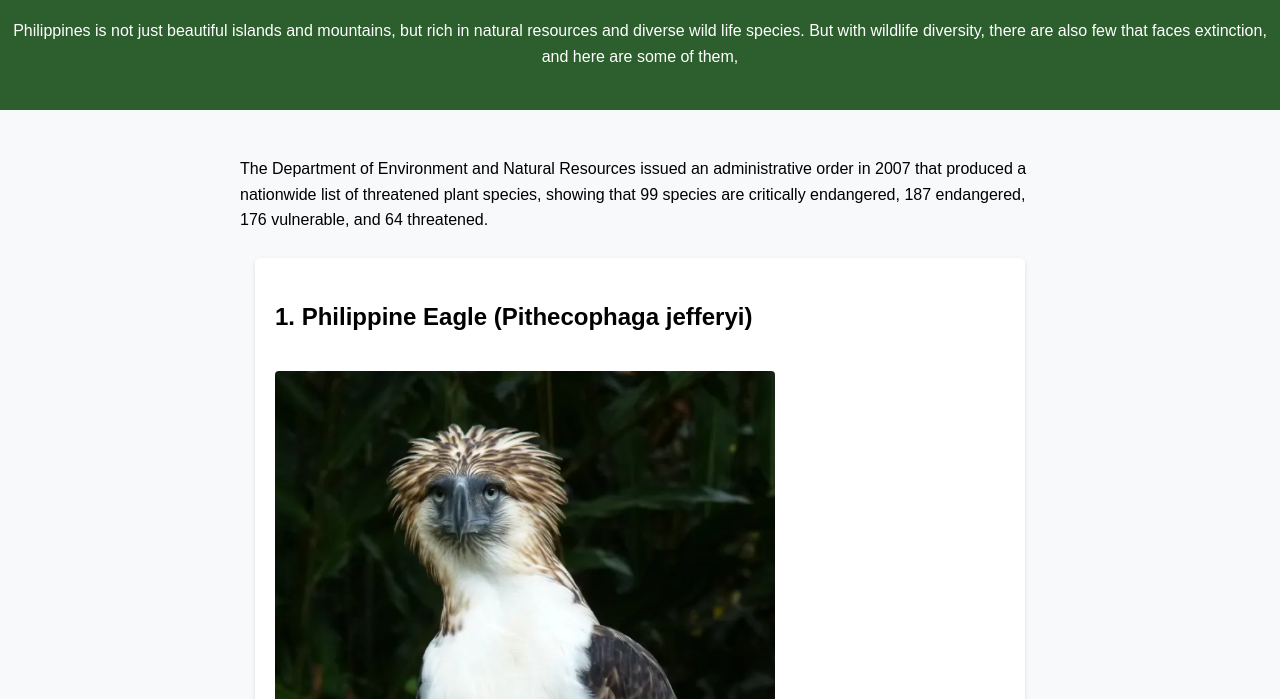
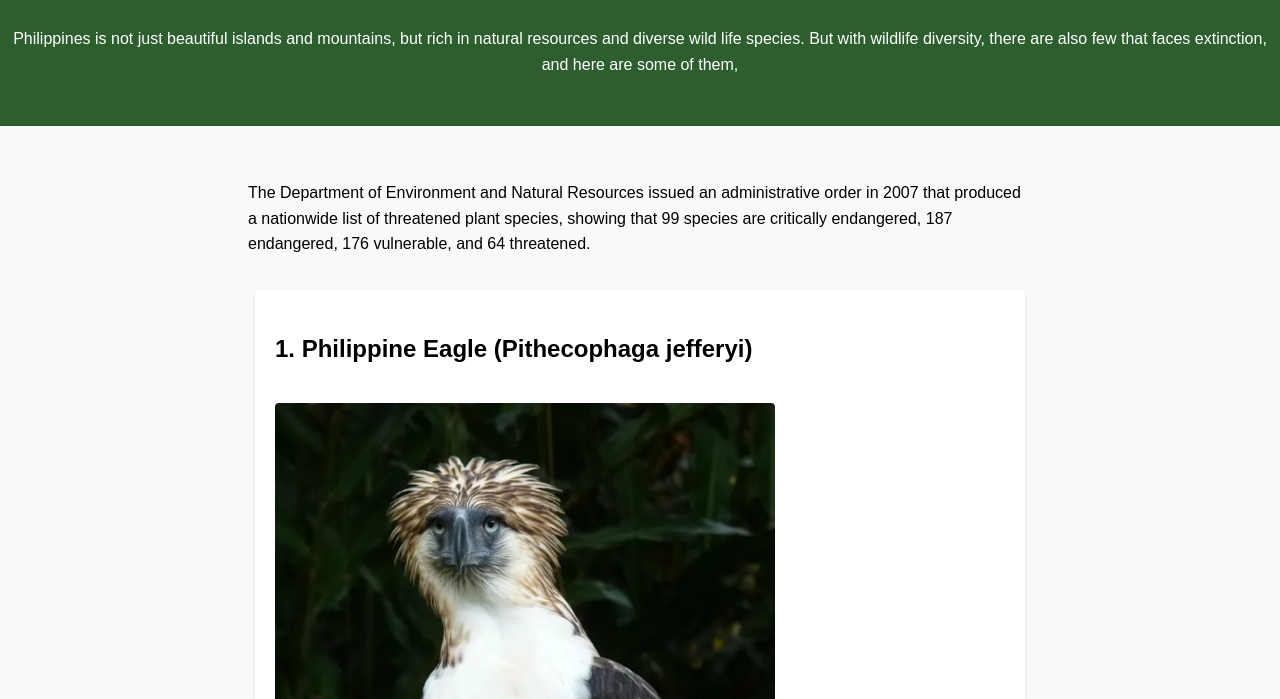
Before and after one commit to miggy06/EndangeredSpecies, a plain HTML site: page index.html in a window 1280 px wide. Shown: the part 101-800 px from the top of the page. Drawn offline with Linux system fonts and the light colour scheme.

Commit message:
add paddng to p

```diff
--- a/index.html
+++ b/index.html
@@ -72,6 +72,10 @@
         a:hover {
             text-decoration: underline;
         }
+
+        p {
+            padding: 8px;
+        }
     </style>
 </head>
 
```
